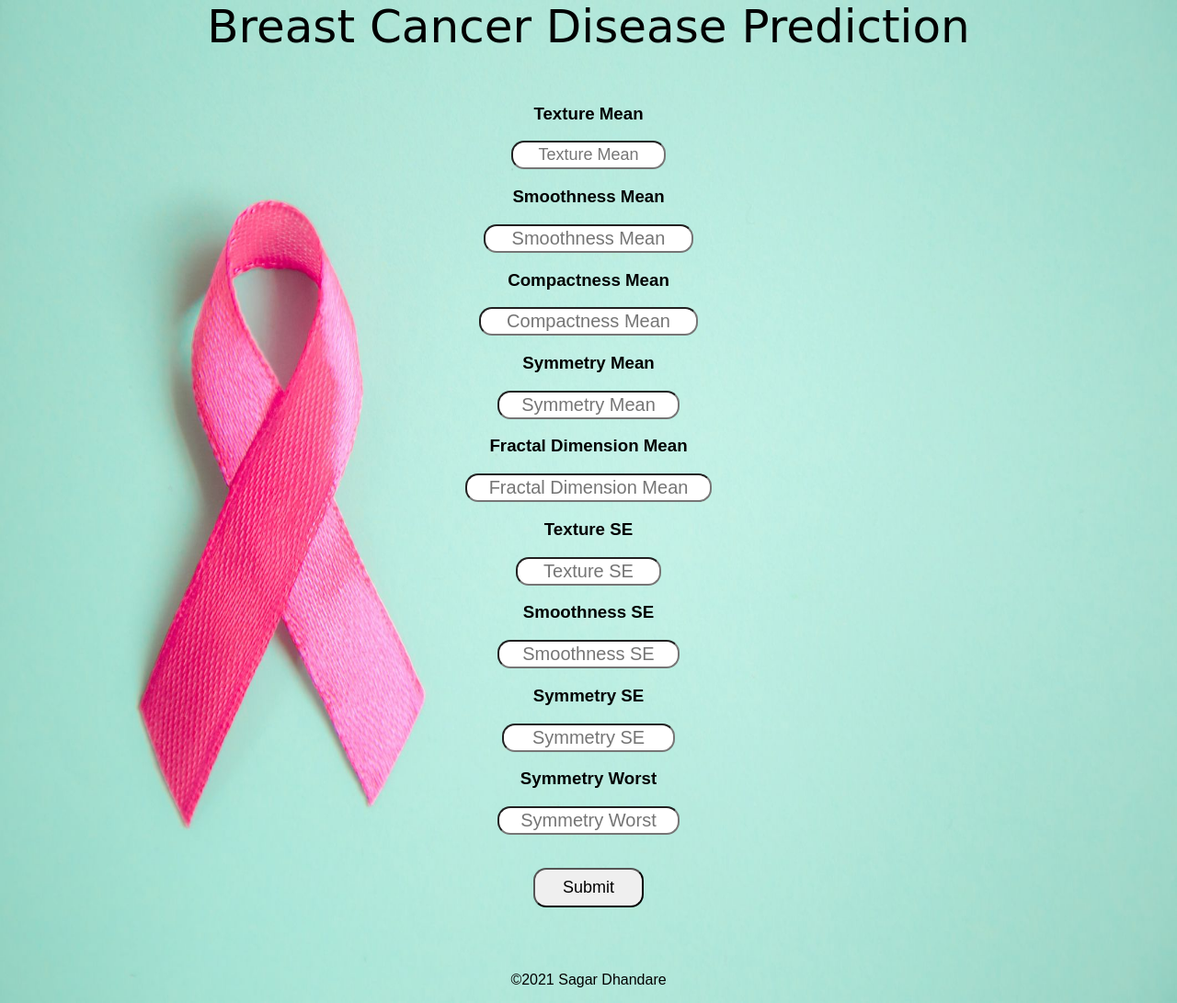
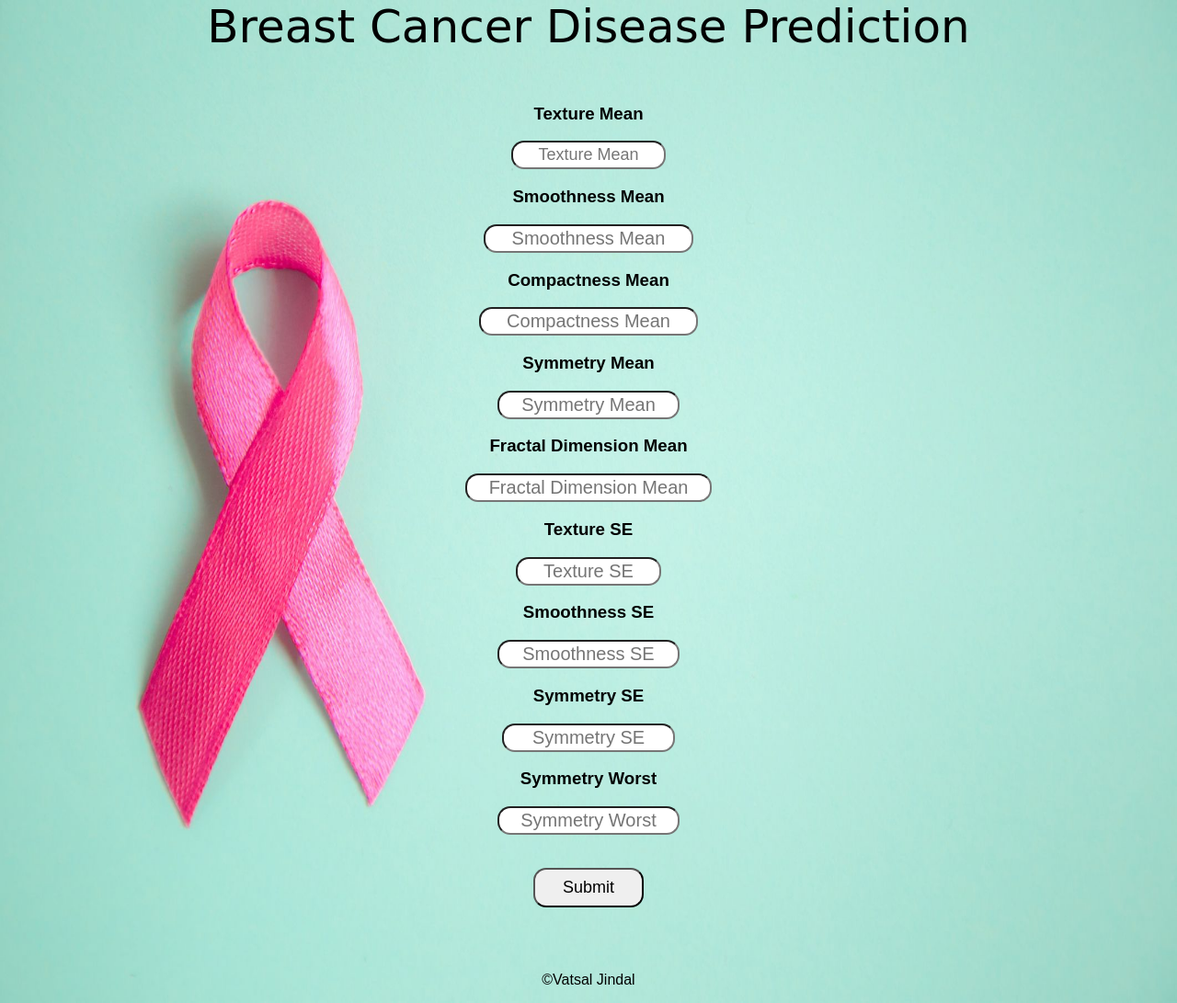
Before and after one commit to ghvatsal/Breast-Cancer-Disease-Prediction_101803234, a Flask app: page / in a window 1280 px wide. Shown: the whole page at 92% size. Run offline with Flask 2, Linux system fonts and the light colour scheme; parts of the project's set-up code (start-up, migrations or seed data) failed here and were passed over.

Commit message:
Update index.html

```diff
--- a/templates/index.html
+++ b/templates/index.html
@@ -49,7 +49,7 @@
             <br>
             <br>
             <br>
-            <p class='footer-description'>©2021 Sagar Dhandare</p>
+            <p class='footer-description'>©Vatsal Jindal</p>
 
         </form>
     </div>
@@ -62,7 +62,7 @@
 /* Background Image */
 body
 {
-background-image:url("https://raw.githubusercontent.com/SagarDhandare/Breast-Cancer-Disease-Prediction-Project/main/Images/Breast-Cancer1.png");
+background-image:url("https://raw.githubusercontent.com/Breast-Cancer-Disease-Prediction-Project/main/Images/Breast-Cancer1.png");
 height: 100%;
 
 /* Center and scale the image nicely */
```
